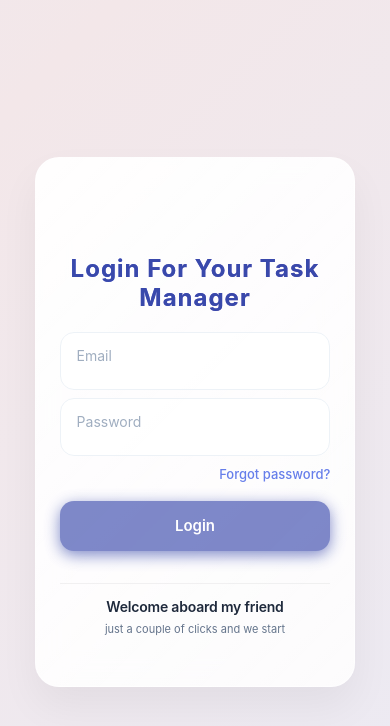
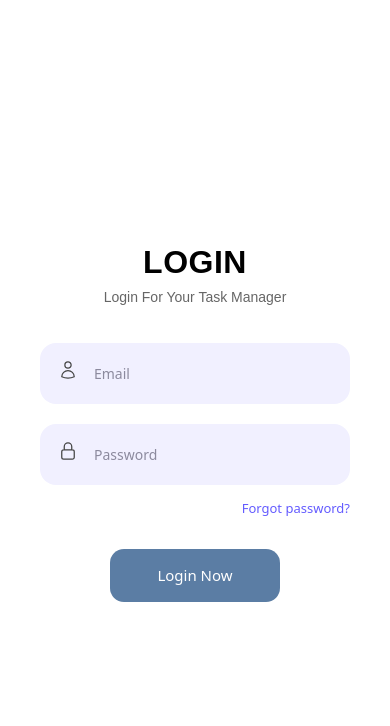
Before and after one commit to hussainbegum/TaskTrack, an Angular app in the folder Task_Frontend/: page /auth/login in a window 390 px wide. Shown: the top 726 px of the page. Built offline with nearby package versions, Linux system fonts and the light colour scheme.

Commit message:
updated login component ui and fixed the user details showing in the admin dashboard

```diff
--- a/Task_Frontend/src/app/admin/dashboard/dashboard.css
+++ b/Task_Frontend/src/app/admin/dashboard/dashboard.css
@@ -47,6 +47,7 @@
   font-size: 20px;
   font-weight: 600;
   background: linear-gradient(135deg, #fff 0%, #7ab3c8 100%);
+  background-clip: text;
   -webkit-background-clip: text;
   -webkit-text-fill-color: transparent;
 }
--- a/Task_Frontend/src/app/admin/dashboard/dashboard.ts
+++ b/Task_Frontend/src/app/admin/dashboard/dashboard.ts
@@ -684,7 +684,7 @@ closeDeletePopup(): void {
       'linear-gradient(135deg, #f59e0b, #d97706)',
       'linear-gradient(135deg, #ef4444, #dc2626)'
     ];
-    return colors[user.id % colors.length];
+    return colors[user.id % 2*colors.length];
   }
 
   getUserCompletionRate(user: User): number {
--- a/Task_Frontend/src/app/authentication/login/login.css
+++ b/Task_Frontend/src/app/authentication/login/login.css
@@ -1,261 +1,264 @@
-.auth-wrapper {
-  min-height: 100vh;
-  display: flex;
-  align-items: center;
-  justify-content: center;
-  background: linear-gradient(-45deg, #e3eeff, #f3e7e9, #e3eeff);
-  background-size: 400% 400%;
-  animation: gradientBG 15s ease infinite;
-  padding: 20px;
-  font-family: 'Inter', sans-serif;
+/* Isolation Reset to completely break away from any buggy parent elements or Bootstrap containers */
+.ui-reset-wrapper {
+  position: fixed !important;
+  top: 0 !important;
+  left: 0 !important;
+  width: 100vw !important;
+  height: 100vh !important;
+  max-width: 100vw !important;
+  max-height: 100vh !important;
+  margin: 0 !important;
+  padding: 0 !important;
+  box-sizing: border-box !important;
+  z-index: 99999 !important;
+  background-color: #ffffff !important;
 }
 
-@keyframes gradientBG {
-  0% { background-position: 0% 50%; }
-  50% { background-position: 100% 50%; }
-  100% { background-position: 0% 50%; }
+.login-page-container {
+  display: flex !important;
+  width: 100% !important;
+  height: 100% !important;
+  margin: 0 !important;
+  padding: 0 !important;
 }
 
-.auth-card {
-  border: 1px solid rgba(255, 255, 255, 0.4);
-  border-radius: 24px;
-  background: linear-gradient(135deg, rgba(255, 255, 255, 0.95) 0%, rgba(255, 255, 255, 0.85) 100%);
-  backdrop-filter: blur(15px);
-  box-shadow: 0 20px 40px rgba(0, 0, 0, 0.05);
-  transition: transform 0.3s ease;
+/* --- LEFT SIDE: FORM LAYOUT --- */
+.form-section {
+  flex: 1 !important;
+  background-color: #ffffff !important;
+  display: flex !important;
+  justify-content: center !important;
+  align-items: center !important;
+  padding: 40px !important;
 }
 
-.auth-card:hover {
-  transform: translateY(-5px);
+.form-wrapper {
+  width: 100% !important;
+  max-width: 380px !important;
+  text-align: center !important;
+  will-change: transform; /* Optimizes browser rendering during the shiver animation */
 }
 
-.brand-title {
-  font-size: 28px;
-  font-weight: 700;
-  letter-spacing: 1px;
-  background: linear-gradient(135deg, #667eea 0%, #764ba2 100%);
-  -webkit-background-clip: text;
-  background-clip: text;
-  color: rgba(57, 73, 171, 1);
-  margin-bottom: 4px;
+.form-wrapper h2 {
+  font-family: 'Poppins', sans-serif !important;
+  font-size: 32px !important;
+  font-weight: 700 !important;
+  color: #000000 !important;
+  letter-spacing: 0.5px !important;
+  margin-bottom: 6px !important;
 }
 
-.welcome-text {
-  font-size: 16px;
-  color: #6c757d;
-  font-weight: 500;
-  margin-bottom: 24px;
+.form-wrapper .subtitle {
+  font-family: 'Poppins', sans-serif !important;
+  font-size: 14px !important;
+  color: #666666 !important;
+  margin-bottom: 35px !important;
 }
 
-.form-control {
-  border: 1.5px solid #edf2f7;
-  border-radius: 14px;
-  background-color: rgba(255, 255, 255, 0.9);
-  padding: 12px 16px;
-  transition: all 0.2s ease;
-  font-size: 14px;
+.input-group-custom {
+  position: relative !important;
+  margin-bottom: 20px !important;
+  width: 100% !important;
+  text-align: left !important;
 }
 
-.form-control:focus {
-  border-color: #667eea;
-  box-shadow: 0 0 0 3px rgba(102, 126, 234, 0.1);
-  background-color: #ffffff;
+.input-group-custom .icon {
+  position: absolute !important;
+  left: 18px !important;
+  top: 27px !important;
+  transform: translateY(-50%) !important;
+  width: 20px !important;
+  height: 20px !important;
+  color: #444444 !important;
+  display: flex !important;
+  align-items: center !important;
 }
 
-.form-floating > label {
-  color: #a0aec0;
-  font-size: 14px;
-  padding: 12px 16px;
+.input-group-custom input {
+  width: 100% !important;
+  padding: 18px 18px 18px 52px !important;
+  border: 2px solid transparent !important;
+  border-radius: 16px !important;
+  background-color: #f1f0ff !important;
+  font-size: 14px !important;
+  color: #000000 !important;
+  outline: none !important;
 }
 
-.form-floating > .form-control:focus ~ label,
-.form-floating > .form-control:not(:placeholder-shown) ~ label {
-  color: #667eea;
+.input-group-custom input::placeholder {
+  color: #8c8a9e !important;
+}
+
+.input-group-custom.has-error input {
+  border-color: #dc3545 !important;
+  background-color: #fff8f8 !important;
+}
+
+.error-msg {
+  color: #dc3545 !important;
+  font-size: 11px !important;
+  margin-top: 5px !important;
+  padding-left: 10px !important;
+}
+
+.forgot-wrapper {
+  text-align: right !important;
+  margin-bottom: 30px !important;
+  margin-top: -10px !important;
 }
 
 .forgot-link {
-  color: #667eea;
-  text-decoration: none;
-  font-size: 13px;
-  font-weight: 500;
-  transition: color 0.2s;
+  color: #635bff !important;
+  font-size: 13px !important;
+  text-decoration: none !important;
 }
 
 .forgot-link:hover {
-  color: #5a67d8;
-  text-decoration: underline;
+  text-decoration: underline !important;
 }
 
-.btn-login {
-  background: rgba(57, 73, 171, 1);
-  border: none;
-  border-radius: 14px;
-  padding: 14px;
-  font-weight: 600;
-  font-size: 15px;
-  color: white;
-  box-shadow: 0 4px 15px rgba(57, 73, 171, 1);
-  transition: all 0.3s ease;
+.button-wrapper {
+  width: 100% !important;
+  display: flex !important;
+  justify-content: center !important;
 }
 
-.btn-login:hover:not(:disabled) {
-  transform: translateY(-2px);
-  box-shadow: 0 6px 150px rgba(102, 126, 234, 0.3);
-  opacity: 0.95;
+.login-btn-custom {
+  display: inline-flex !important;
+  align-items: center !important;
+  justify-content: center !important;
+  width: 55% !important;
+  padding: 15px !important;
+  border: none !important;
+  border-radius: 14px !important;
+  background: rgba(4, 56, 115, 1) !important;
+  color: #ffffff !important;
+  font-size: 15px !important;
+  font-weight: 500 !important;
+  cursor: pointer !important;
+  box-shadow: 0 10px 20px rgba(81, 68, 250, 0.4) !important;
 }
 
-.btn-login:active:not(:disabled) {
-  transform: translateY(0);
+.login-btn-custom:disabled {
+  opacity: 0.65 !important;
+  cursor: not-allowed !important;
+  box-shadow: none !important;
 }
 
-.divider {
-  text-align: center;
-  position: relative;
-  font-size: 14px;
+/* Spinner element style if loading is true */
+.spinner-border-custom {
+  display: inline-block !important;
+  width: 16px !important;
+  height: 16px !important;
+  vertical-align: text-bottom !important;
+  border: 2px solid currentColor !important;
+  border-right-color: transparent !important;
+  border-radius: 50% !important;
+  animation: spinner-rotate .75s linear infinite !important;
+  margin-right: 8px !important;
 }
 
-.divider::before,
-.divider::after {
-  content: "";
-  position: absolute;
-  top: 50%;
-  width: calc(50% - 30px);
-  height: 1px;
-  background: linear-gradient(90deg, transparent, #e2e8f0, transparent);
+@keyframes spinner-rotate {
+  to { transform: rotate(360deg); }
 }
 
-.divider::before {
-  left: 0;
+/* --- RIGHT SIDE: VIBRANT SPLIT GRAPHIC PANEL --- */
+.graphic-section {
+  flex: 1 !important;
+  background-repeat: no-repeat !important;
+  background-position: center !important;
+  background-size: cover !important;
+  position: relative !important;
+  display: flex !important;
+  justify-content: center !important;
+  align-items: center !important;
+  overflow: hidden !important;
 }
 
-.divider::after {
-  right: 0;
+/* Refined Glassmorphism Panel Container */
+.glass-card {
+  position: relative !important;
+  width: 80% !important;
+  height: 84% !important;
+  background: rgba(255, 255, 255, 0.041) !important;
+  backdrop-filter: blur(25px) !important;
+  -webkit-backdrop-filter: blur(25px) !important;
+  border: 1px solid rgba(255, 255, 255, 0.25) !important;
+  display: flex !important;
+  flex-direction: column !important;
+  justify-content: space-between !important;
+  box-sizing: border-box !important;
 }
 
-.divider span {
-  background: transparent;
-  padding: 0 15px;
-  color: #94a3b8;
-  font-size: 13px;
-  font-weight: 500;
+.card-content {
+  display: flex !important;
+  flex-direction: column !important;
+  height: 100% !important;
+  justify-content: space-between !important;
 }
 
-.btn-social {
-  background-color: white;
-  border: 1px solid #e2e8f0;
-  padding: 12px;
-  border-radius: 14px;
-  font-weight: 500;
-  font-size: 14px;
-  color: #334155;
-  transition: all 0.2s ease;
+.card-content h1 {
+  color: #ffffff !important;
+  font-family: 'Poppins', sans-serif !important;
+  font-size: 24px !important;
+  font-weight: 600 !important;
+  line-height: 1.35 !important;
+  max-width: 320px !important;
+  margin-bottom: 15px !important;
+  text-align: left !important;
 }
 
-.btn-social:hover {
-  background-color: #f8fafc;
-  border-color: #cbd5e1;
-  transform: translateY(-1px);
-  box-shadow: 0 2px 8px rgba(0, 0, 0, 0.05);
+.image-container {
+  flex-grow: 1 !important;
+  display: flex !important;
+  justify-content: center !important;
+  align-items: flex-end !important;
+  overflow: hidden !important;
 }
 
-.btn-social i {
-  font-size: 18px;
+.image-container img {
+  max-height: 100% !important;
+  max-width: 100% !important;
+  width: auto !important;
+  object-fit: contain !important;
 }
 
-.btn-social i.fa-google {
-  color: #ea4335;
+/* Floating Lightning Badge Positioned Properly Over Card Edge */
+.badge-lightning {
+  position: absolute !important;
+  bottom: 25% !important;
+  left: -35px !important;
+  width: 70px !important;
+  height: 70px !important;
+  background-color: #ffffff !important;
+  border-radius: 50% !important;
+  display: flex !important;
+  justify-content: center !important;
+  align-items: center !important;
+  box-shadow: 0 10px 25px rgba(0, 0, 0, 0.15) !important;
+  z-index: 100 !important;
 }
 
-.btn-social i.fa-gitlab {
-  color: #fc6d26;
+.badge-lightning svg {
+  width: 32px !important;
+  height: 32px !important;
+  color: #ffcc00 !important;
 }
 
-.welcome-message {
-  margin-top: 8px;
-  padding: 12px 0 8px;
-  border-top: 1px solid rgba(0, 0, 0, 0.05);
+/* --- DYNAMIC SHIVER / JERK ANIMATION --- */
+.shake-error {
+  animation: formShiver 0.4s ease-in-out !important;
 }
 
-.greeting {
-  font-size: 15px;
-  font-weight: 600;
-  color: #1e293b;
-  margin-bottom: 4px;
-  letter-spacing: -0.2px;
+@keyframes formShiver {
+  0%, 100% { transform: translateX(0); }
+  15%, 45%, 75% { transform: translateX(-8px); }
+  30%, 60%, 90% { transform: translateX(8px); }
 }
 
-.action-hint {
-  font-size: 12px;
-  color: #64748b;
-  margin-bottom: 0;
-}
-
-.alert-danger {
-  background: linear-gradient(135deg, #fee2e2 0%, #ffe4e4 100%);
-  border-radius: 12px;
-  font-size: 12px;
-  color: #dc2626;
-}
-
-@media (max-width: 576px) {
-  .auth-card {
-    padding: 24px !important;
-  }
-
-  .brand-title {
-    font-size: 24px;
-  }
-
-  .projector-icon {
-    width: 65px;
-    height: 65px;
-  }
-
-  .projector-icon i {
-    font-size: 32px;
-  }
-
-  .welcome-text {
-    font-size: 14px;
-  }
-
-  .greeting {
-    font-size: 14px;
-  }
-
-  .action-hint {
-    font-size: 11px;
+/* Screen Size Adaptability Rules */
+@media (max-width: 992px) {
+  .graphic-section {
+    display: none !important;
   }
 }
-
-.auth-card {
-  animation: fadeInUp 0.6s ease backwards;
-}
-
-@keyframes fadeInUp {
-  from {
-    opacity: 0;
-    transform: translateY(20px);
-  }
-  to {
-    opacity: 1;
-    transform: translateY(0);
-  }
-}
-
-::-webkit-scrollbar {
-  width: 6px;
-}
-
-::-webkit-scrollbar-track {
-  background: #f1f1f1;
-}
-
-::-webkit-scrollbar-thumb {
-  background: #cbd5e1;
-  border-radius: 3px;
-}
-
-::-webkit-scrollbar-thumb:hover {
-  background: #94a3b8;
-}
--- a/Task_Frontend/src/app/authentication/login/login.html
+++ b/Task_Frontend/src/app/authentication/login/login.html
@@ -1,57 +1,80 @@
-<div class="auth-wrapper">
-  <div class="col-11 col-sm-8 col-md-5 col-lg-4">
-    <div class="card auth-card p-3 p-lg-4">
+<div class="ui-reset-wrapper">
+  <div class="login-page-container">
 
-      <div class="text-center mb-3">
-        <div class="projector-icon mb-2">
-          <i class="fas fa-chalkboard-user"></i>
-        </div>
-        <h1 class="brand-title">Login For Your Task Manager</h1>
-      </div>
+    <div class="form-section">
+      <div class="form-wrapper" [ngClass]="{ 'shake-error': isInvalid }">
+        <h2>LOGIN</h2>
+        <p class="subtitle">Login For Your Task Manager</p>
 
         <form [formGroup]="loginForm" (ngSubmit)="onSubmit()">
 
-        <div class="form-floating mb-2">
+          <div class="input-group-custom" [class.has-error]="loginForm.get('email')?.invalid && loginForm.get('email')?.touched">
+            <span class="icon">
+              <svg xmlns="http://www.w3.org/2000/svg" fill="none" viewBox="0 0 24 24" stroke-width="1.5" stroke="currentColor">
+                <path stroke-linecap="round" stroke-linejoin="round" d="M15.75 6a3.75 3.75 0 1 1-7.5 0 3.75 3.75 0 0 1 7.5 0ZM4.501 20.118a7.5 7.5 0 0 1 14.998 0A17.933 17.933 0 0 1 12 21.75c-2.676 0-5.216-.584-7.499-1.632Z" />
+              </svg>
+            </span>
             <input
               type="email"
-            class="form-control"
               id="email"
               placeholder="Email"
               formControlName="email"
-            [class.is-invalid]="loginForm.get('email')?.invalid && loginForm.get('email')?.touched"
             >
-          <label for="email">Email</label>
-          <div class="invalid-feedback ps-2">Please enter a valid email</div>
+            <div class="error-msg" *ngIf="loginForm.get('email')?.invalid && loginForm.get('email')?.touched">
+              Please enter a valid email
+            </div>
           </div>
 
-        <div class="form-floating mb-2">
+          <div class="input-group-custom" [class.has-error]="loginForm.get('password')?.invalid && loginForm.get('password')?.touched">
+            <span class="icon">
+              <svg xmlns="http://www.w3.org/2000/svg" fill="none" viewBox="0 0 24 24" stroke-width="1.5" stroke="currentColor">
+                <path stroke-linecap="round" stroke-linejoin="round" d="M16.5 10.5V6.75a4.5 4.5 0 1 0-9 0v3.75m-.75 11.25h10.5a2.25 2.25 0 0 0 2.25-2.25v-6.75a2.25 2.25 0 0 0-2.25-2.25H6.75a2.25 2.25 0 0 0-2.25 2.25v6.75a2.25 2.25 0 0 0 2.25 2.25Z" />
+              </svg>
+            </span>
             <input
               type="password"
-            class="form-control"
               id="password"
               placeholder="Password"
               formControlName="password"
-            [class.is-invalid]="loginForm.get('password')?.invalid && loginForm.get('password')?.touched"
             >
-          <label for="password">Password</label>
-          <div class="invalid-feedback ps-2">Password is required</div>
+            <div class="error-msg" *ngIf="loginForm.get('password')?.invalid && loginForm.get('password')?.touched">
+              Password is required
+            </div>
           </div>
 
-        <div class="d-flex justify-content-end mb-3">
+          <div class="forgot-wrapper">
             <a href="javascript:void(0)" class="forgot-link" (click)="onForgotPassword()">Forgot password?</a>
           </div>
 
-        <button type="submit" class="btn btn-login w-100 mb-4" [disabled]="loading || loginForm.invalid">
-          <span *ngIf="loading" class="spinner-border spinner-border-sm me-2"></span>
-          {{ loading ? 'Signing in..' : 'Login' }}
+          <div class="button-wrapper">
+            <button type="submit" class="login-btn-custom" [disabled]="loading || loginForm.invalid">
+              <span *ngIf="loading" class="spinner-border-custom"></span>
+              {{ loading ? 'Signing in..' : 'Login Now' }}
             </button>
+          </div>
         </form>
+      </div>
+    </div>
 
-      <div class="welcome-message text-center mb-3">
-        <p class="greeting">Welcome aboard my friend</p>
-        <p class="action-hint">just a couple of clicks and we start</p>
+    <div class="graphic-section" [ngStyle]="{'background-image': 'url(/assets/landing/Rectangle.png)'}">
+      <div class="wave wave1"></div>
+      <div class="wave wave2"></div>
+
+      <div class="glass-card">
+        <div class="image-container">
+          <img src="https://i.pinimg.com/736x/b5/3d/e0/b53de031e78d4fa12dab5e396f5bde2c.jpg" alt="Professional illustration">
+        </div>
+        <div class="badge-lightning">
+          <svg xmlns="http://www.w3.org/2000/svg" viewBox="0 0 24 24" fill="none" stroke="currentColor" stroke-width="2" stroke-linecap="round" stroke-linejoin="round">
+            <rect x="3" y="4" width="18" height="16" rx="2" ry="2"></rect>
+            <line x1="16" y1="2" x2="16" y2="6"></line>
+            <line x1="8" y1="2" x2="8" y2="6"></line>
+            <line x1="3" y1="10" x2="21" y2="10"></line>
+            <path d="M9 16l2 2 4-4"></path>
+          </svg>
+        </div>
+      </div>
     </div>
 
   </div>
 </div>
-</div>
--- a/Task_Frontend/src/app/authentication/login/login.ts
+++ b/Task_Frontend/src/app/authentication/login/login.ts
@@ -15,12 +15,10 @@ import { ChangeDetectorRef } from '@angular/core';
   imports: [CommonModule, ReactiveFormsModule, RouterModule]
 })
 export class LoginComponent {
-  login() {
-    throw new Error('Method not implemented.');
-  }
   loginForm: FormGroup;
   loading = false;
   errorMessage = '';
+  isInvalid: boolean = false;
 
   constructor(
     private router: Router,
@@ -48,6 +46,7 @@ onSubmit() {
       Object.keys(this.loginForm.controls).forEach(key => {
         this.loginForm.get(key)?.markAsTouched();
       });
+      this.triggerShake();
       return;
     }
 
@@ -59,10 +58,15 @@ onSubmit() {
       password: this.loginForm.get('password')?.value
     };
 
-  this.authService.login(credentials).subscribe({
-    next: (response) => {
+    this.authService.login(credentials)
+      .pipe(
+        finalize(() => {
           this.loading = false;
           this.cdr.markForCheck();
+        })
+      )
+      .subscribe({
+        next: (response) => {
           console.log('Login successful, role:', response.role);
         },
         error: (error) => {
@@ -74,17 +78,23 @@ onSubmit() {
           } catch (toastrError) {
             console.error('Toastr failed to display:', toastrError);
           }
-      this.loading = false;
-      this.cdr.markForCheck();
-    },
-    complete: () => {
-      this.loading = false;
-      this.cdr.markForCheck();
+
+          this.triggerShake();
         }
       });
   }
 
+  triggerShake() {
+    this.isInvalid = true;
+    this.cdr.markForCheck();
+
+    setTimeout(() => {
+      this.isInvalid = false;
+      this.cdr.markForCheck();
+    }, 400);
+  }
+
   onForgotPassword(){
-    this.router.navigate(['/auth/forgot-password'])
+    this.router.navigate(['/auth/forgot-password']);
   }
 }
--- a/Task_Frontend/src/app/user/dashboard/dashboard.html
+++ b/Task_Frontend/src/app/user/dashboard/dashboard.html
@@ -299,8 +299,8 @@
             </div>
           </div>
 
-          <button class="btn-primary" (click)="updatepassword()">Change password</button>
-          <button class="btn-primary" (click)="updateprofile()">Update profile</button>
+          <button class="changepass" style="margin-right: 10px;" (click)="updatepassword()">Change password</button>
+          <button class="changepass" (click)="updateprofile()">Update profile</button>
         </div>
       </div>
     </div>
--- a/Task_Frontend/src/app/user/updateprofile/updateprofile.css
+++ b/Task_Frontend/src/app/user/updateprofile/updateprofile.css
@@ -9,7 +9,6 @@
     font-family: 'Segoe UI', Tahoma, Geneva, Verdana, sans-serif;
 }
 
-/* Glassmorphism Card */
 .glass-card {
     background: rgba(255, 255, 255, 0.25);
     backdrop-filter: blur(12px);
--- a/Task_Frontend/src/app/user/updateprofile/updateprofile.ts
+++ b/Task_Frontend/src/app/user/updateprofile/updateprofile.ts
@@ -48,7 +48,6 @@ export class Updateprofile {
             userObj.name = response.name;
             userObj.email = response.email;
 
-            // FIX: Use the public service method we added to broadcast the state change safely
             this.authService.updateCurrentUserState(userObj);
           }
         }
```
Also changed, not shown: Task_Frontend/src/app/user/dashboard/dashboard.css (+54 -12 lines), Task_Frontend/src/assets/landing/Rectangle.png (added), 1 other file (tests, documents, lock files or other folders). Lines whose indentation alone changed are shown as unchanged.
